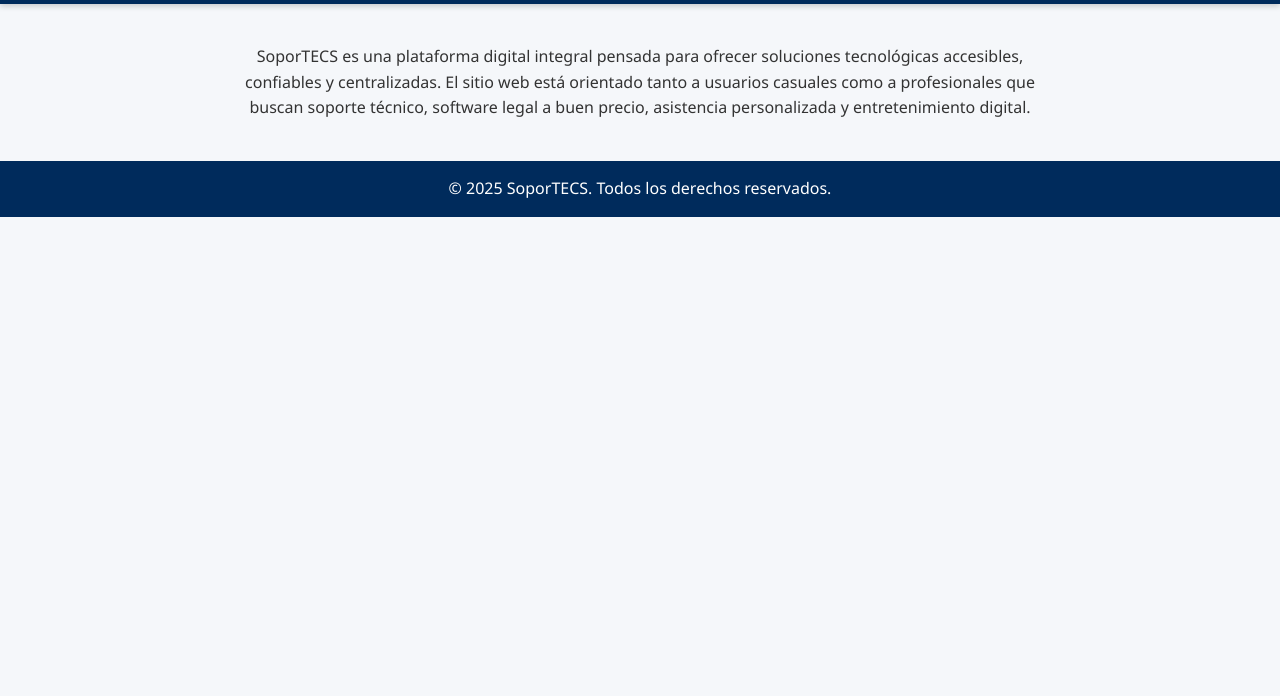
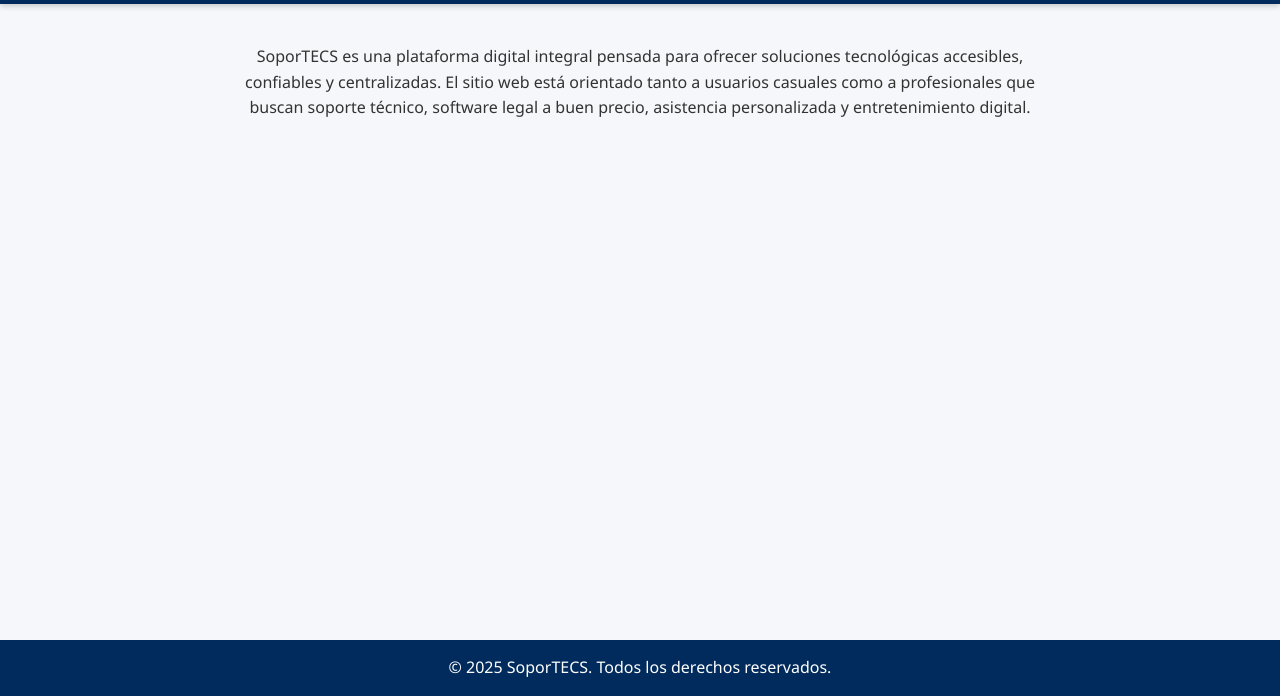
Before and after one commit to Alexisrock888/SoporTECS, a plain HTML site: page index.html in a window 1280 px wide. Shown: the part 104-800 px from the top of the page. Drawn offline with Linux system fonts and the light colour scheme.

Commit message:
El footer siempre abajo

```diff
--- a/styles.css
+++ b/styles.css
@@ -528,3 +528,22 @@
 .dropdown-menu.show {
   display: block;
 }
+
+/* Asegura que el body ocupe toda la altura de la ventana */
+html, body {
+  height: 100%;
+  margin: 0;
+  padding: 0;
+}
+
+/* Convierte el body en un contenedor flex en columna */
+.body-style {
+  display: flex;
+  flex-direction: column;
+  min-height: 100vh;
+}
+
+/* El contenido principal debe expandirse para empujar el footer abajo */
+#main {
+  flex: 1;
+}
```
